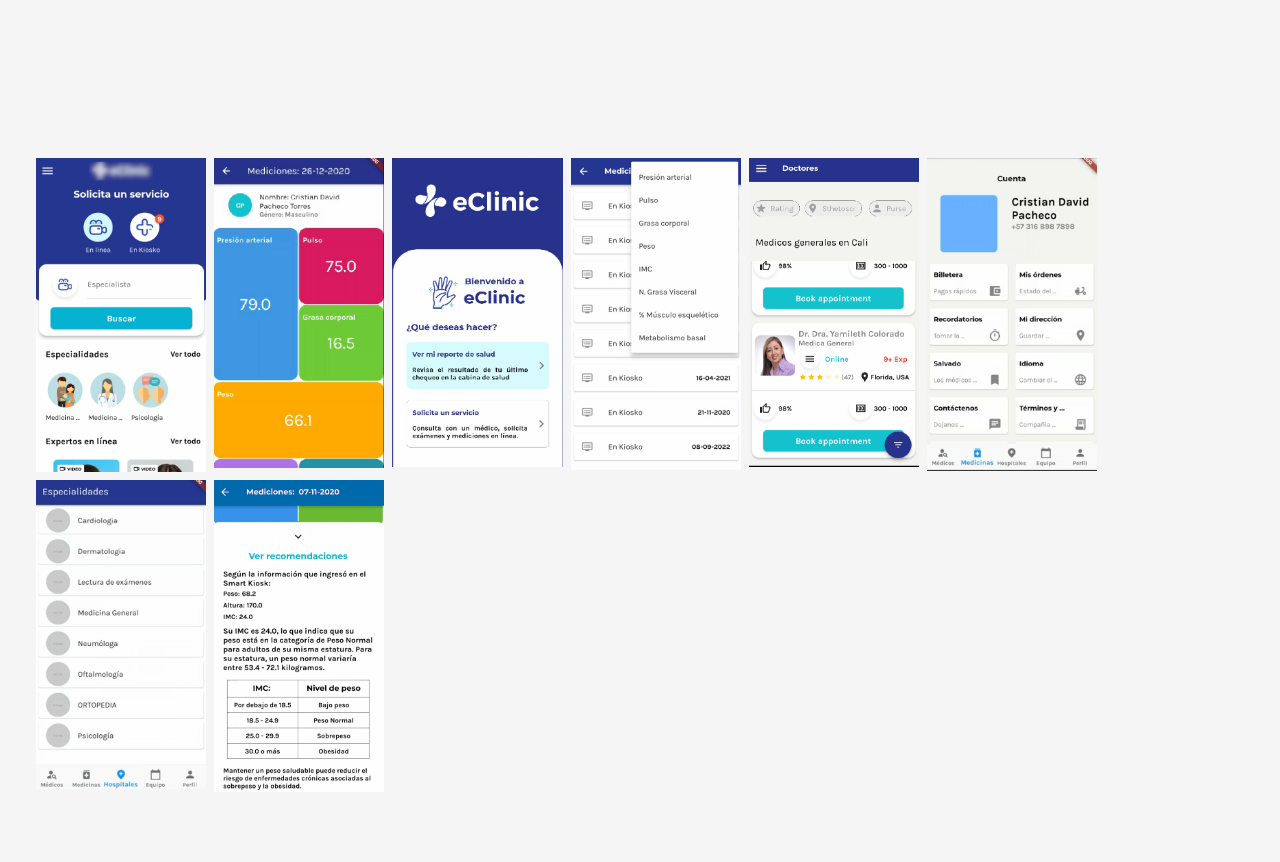
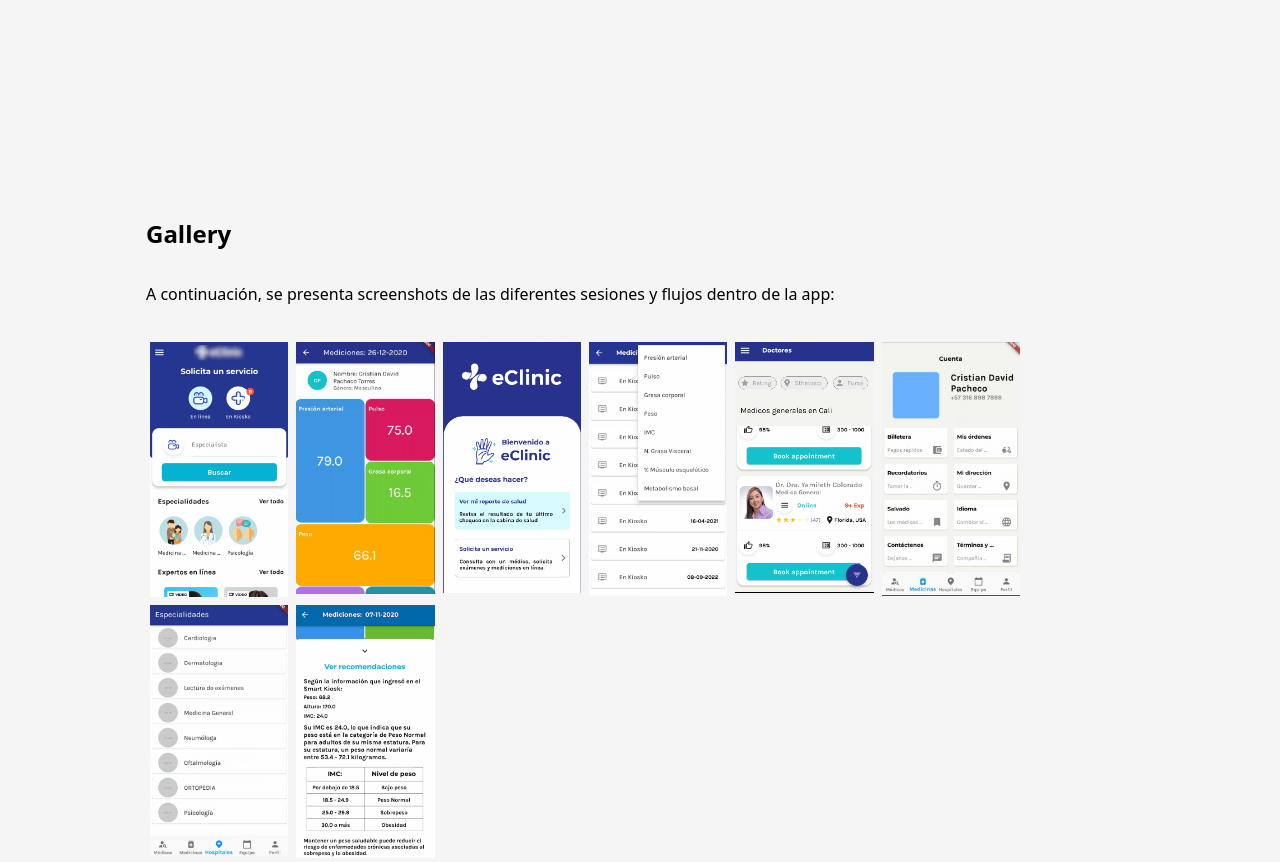
Before and after one commit to cristiandpt/portfolio, a SvelteKit app: page /projects/flutter in a window 1280 px wide. Shown: the part 2360-3222 px from the top of the page. Before the commit the page ends 3152 px from the top, so only its background shows below. Built offline with nearby package versions, Linux system fonts and the light colour scheme.

Commit message:
Fix the title appereance in the elsol page

```diff
--- a/src/routes/projects/+page.svelte
+++ b/src/routes/projects/+page.svelte
@@ -16,7 +16,7 @@
           url: `${base}/eHealth.jpg`,
           path: `${base}/projects/android`,
           title:"Aplicación eHealth",
-          description: "Aplicación para agendamientos de citas médicas, telemedicina, consultas, mdicamentos y seguimiento de historias clínicas.",
+          description: "Aplicación para agendamientos de citas médicas, telemedicina, consultas, emdicamentos y seguimiento de historias clínicas.",
           technologies: [`${base}/java_logo_1.png`, `${base}/android_logo_1.png`, `${base}/kotlin_logo.png`]
         },
         {
@@ -89,17 +89,17 @@
                 technologies: [`${base}/react_logo.png`]
             },
             {
+                url: `${base}/next_logo.png`,
+                path: `${base}/projects/vidriossol`,
+                title: "Vidum",
+                description: "Servicio Api rest para la venta de marqueteria a medida con visualizacion del modelo 3D.",
+                technologies: []
+            },
+            {
                 url: `${base}/svelte_logo.png`,
                 path: `${base}/projects/portfolio`,
                 title: "Portfolio",
                 description: "Tecnología frontend en la cual esta implementado la actual pagina web que muestra mis propios trabajos.",
-                technologies: []
-            },
-            {
-                url: `${base}/next_logo.png`,
-                path: `${base}/projects/vidriossol`,
-                title: "Vidum",
-                description: "Servicio Api rest para la venta de marqueteria a medida con visualizacion del modelo 3D.",
                 technologies: []
             },
         ]
@@ -107,8 +107,9 @@
 </script>
 
 
-<p class="text-2xl font-bold">Mobile Development</p>
-<div class="flex width-full justify-center mt-8 mx-auto">
+<div class="mx-8 max-w-[1020px]">
+    <p class="text-2xl font-bold">Mobile Development</p>
+    <div class="flex width-full justify-center mt-8 mx-auto">
     <Carousel {slides}
               autoPlay={4}
               layout={{
@@ -187,8 +188,8 @@
     </Carousel>
 </div>
 
-<p class="text-2xl font-bold mt-16">Backend Development</p>
-<div class="flex width-full justify-center mt-8">
+  <p class="text-2xl font-bold mt-16">Backend Development</p>
+  <div class="flex width-full justify-center mt-8">
     <Carousel slides={slides2}
               autoPlay={5}
               layout={{
@@ -225,7 +226,9 @@
             </a>
         </div>
     </Carousel>
+  </div>
 </div>
+
 
 <style lang="postcss">
     .logo_icon {
--- a/src/routes/projects/flutter/+page.svelte
+++ b/src/routes/projects/flutter/+page.svelte
@@ -1,12 +1,11 @@
 <script>
-    import { base } from '$app/paths';
+  import { base } from '$app/paths';
 	import CleanArch from '$lib/CleanArch/CleanArch.svelte';
 	import FirebaseServices from '$lib/FirebaseServices/FirebaseServices.svelte';
 	import ModulingArch from '$lib/ModulingArch/ModulingArch.svelte';
 	import PaymentFeature from '$lib/PaymentFeature/PaymentFeature.svelte';
 	import { Images } from "$lib/svelte-images";
 	import VideoCallTwilio from '$lib/VideoCallTwilio/VideoCallTwilio.svelte';
-
 
     const images = [
       {
@@ -46,11 +45,11 @@
   <VideoCallTwilio />
   <ModulingArch />
   <FirebaseServices />
-
   <PaymentFeature />
 
+   <div class="p-4 gallery-container pb-32">
+     <h2 class="text-2xl font-bold mt-16 mb-4">Gallery</h2>
+     <p class="h-auto py-4 mb-4">A continuación, se presenta screenshots de las diferentes sesiones y flujos dentro de la app:</p>
+     <Images {images} numCols={5} />
+   </div>
 </div>
-
-  <div class="p-4 gallery-container mb-16 flex justify-center content-center" >
-    <Images {images} numCols={5} />
-  </div>
--- a/src/routes/projects/vidriossol/+page.svelte
+++ b/src/routes/projects/vidriossol/+page.svelte
@@ -2,7 +2,6 @@
 <script>
     import { base } from '$app/paths';
 	  import { Images } from "$lib/svelte-images";
-
 
     const images = [
       {
@@ -46,8 +45,10 @@
     height: 75vh;
   }
 </style>
-
-<h2 class="mb-8">Gallery</h2>
-<div class="p-4 gallery-container mb-16 flex justify-center content-center" >
-  <Images {images} numCols={2} />
+<div class="mx-auto max-w-[1020px]">
+  <div class="p-4 gallery-container pb-32 mb-16 flex-col justify-center content-center">
+    <h2 class="text-2xl font-bold mb-4">Gallery</h2>
+    <p class="h-auto py-4 mb-4">A continuación, se presenta screenshots de las diferentes sesiones y flujos dentro de la app:</p>
+    <Images {images} numCols={2} />
+  </div>
 </div>
```
